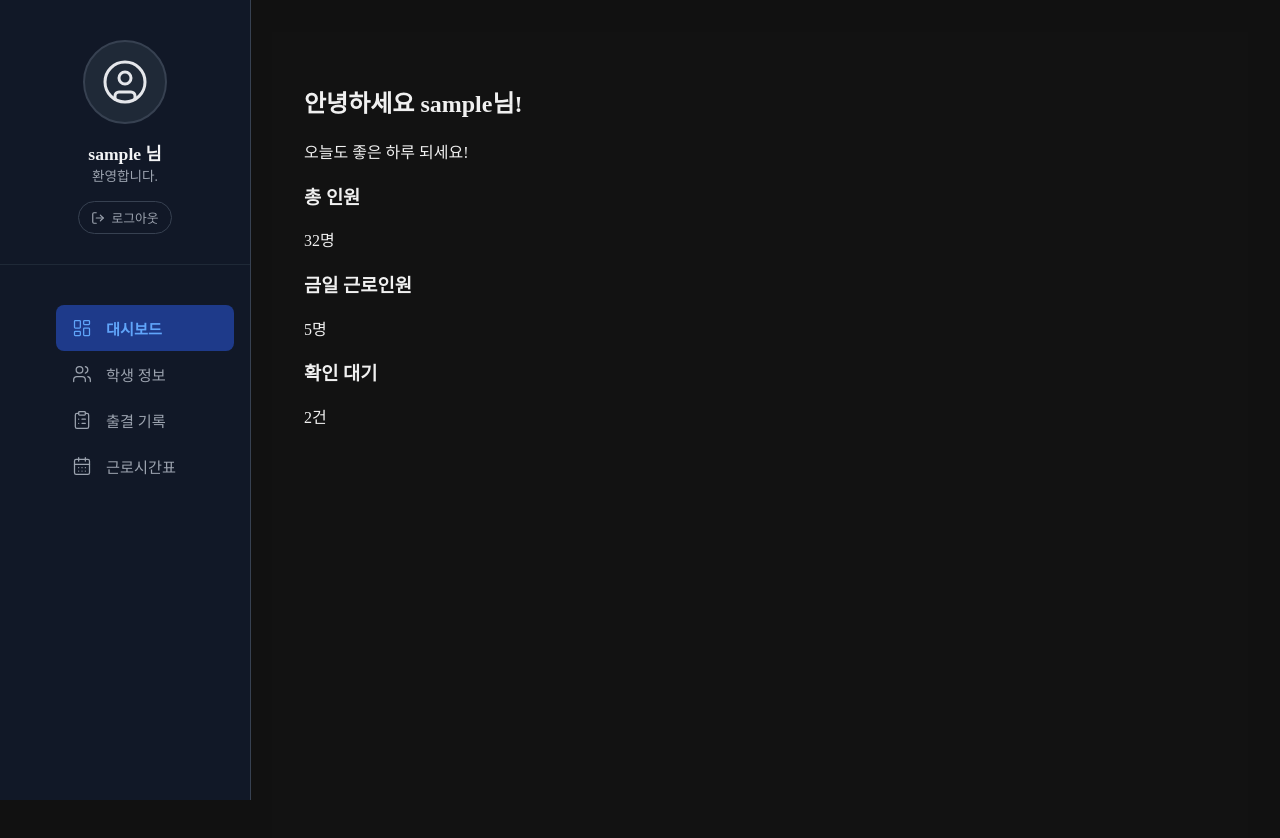
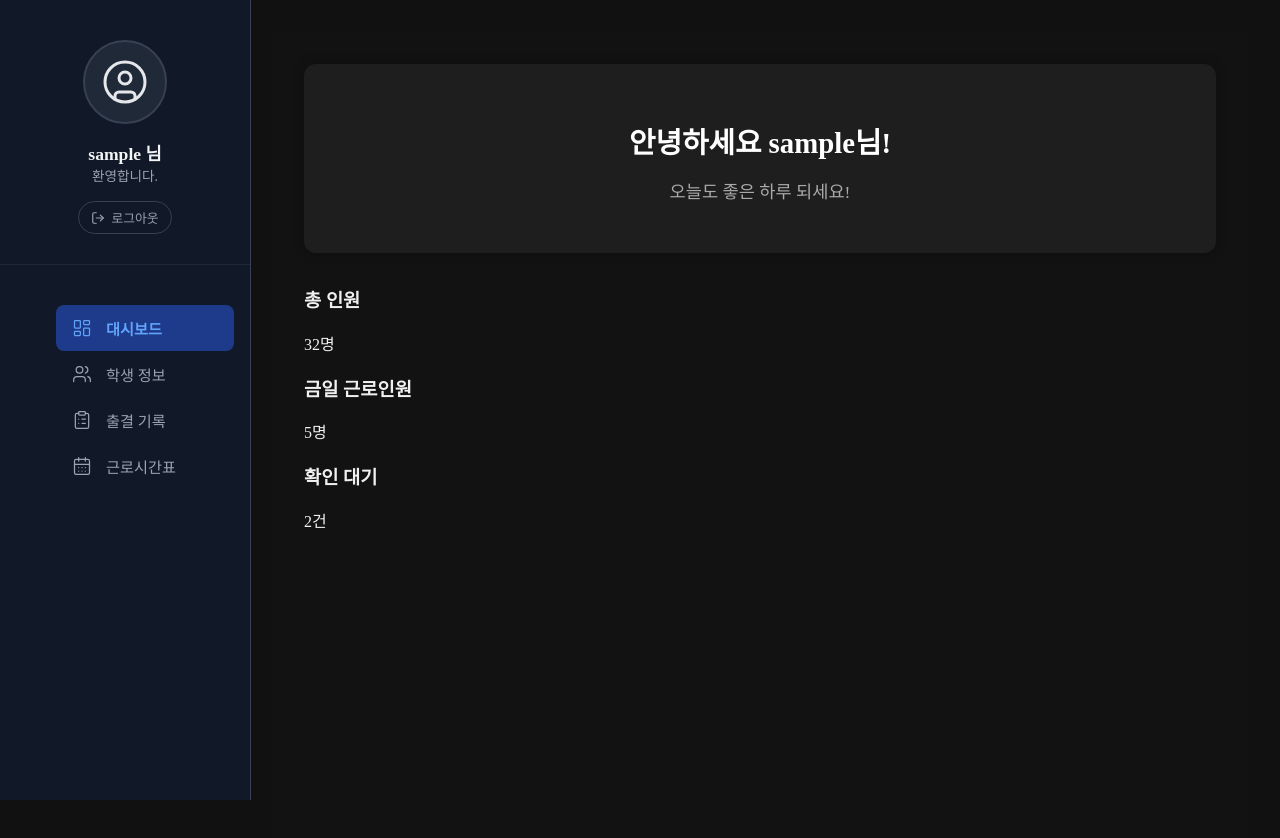
Before and after one commit to SHP-0701/student-manage-app, a Next.js app: page /dashboard in a window 1280 px wide. Shown: the top 838 px of the page. Built offline with nearby package versions, Linux system fonts and the light colour scheme; sample sign-in values are in the browser's storage.

Commit message:
대시보드 페이지 수정 중...

```diff
--- a/pages/dashboard/index.js
+++ b/pages/dashboard/index.js
@@ -38,7 +38,7 @@ export default function DashboardPage() {
     <Layout>
       <div className={styles.dashboardHome}>
         {/** 상단 환영 메시지 */}
-        <div className={styles.welcomBox}>
+        <div className={styles.welcomeBox}>
           <h2>안녕하세요 {admName}님!</h2>
           <p>오늘도 좋은 하루 되세요!</p>
         </div>
```
